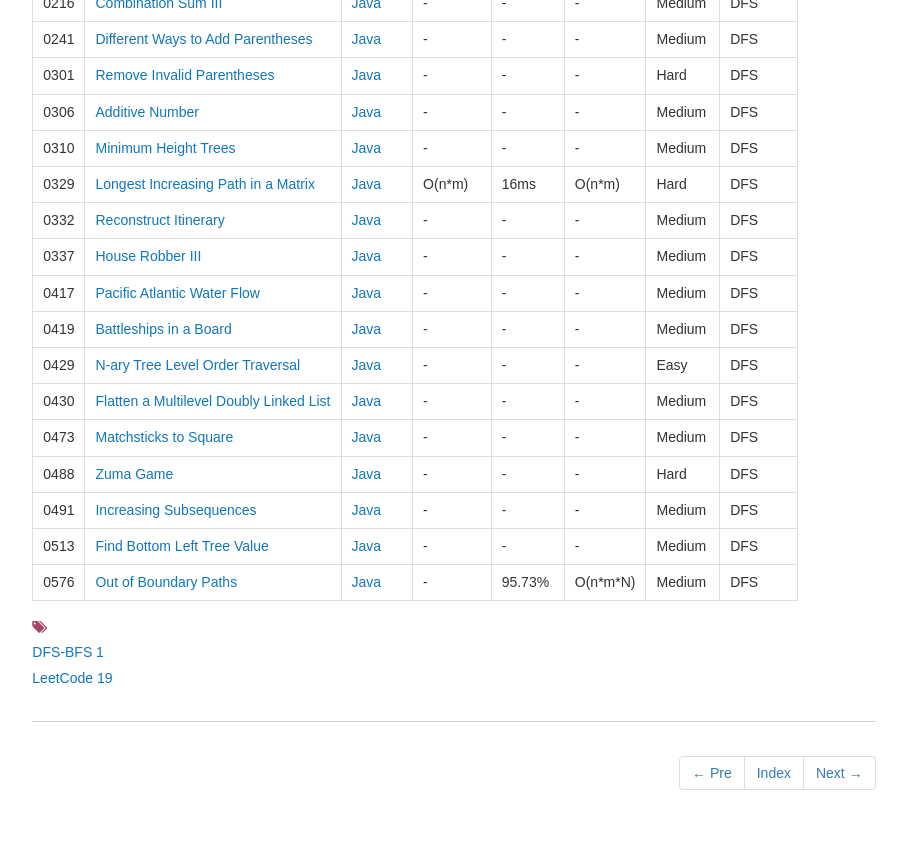
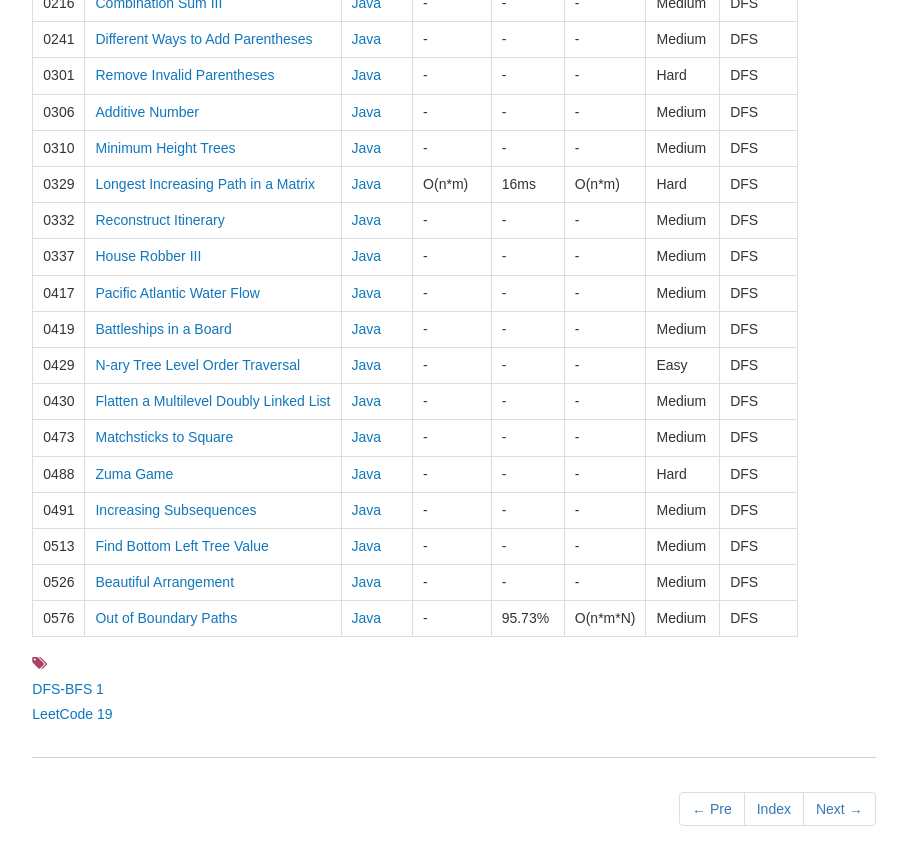
Before and after one commit to dunso/algorithm, a Jekyll site: the page built from docs/_posts/2017-12-03-DFS-BFS.md, in a window 1280 px wide and 900 px high, scrolled down 1037 px. Shown: the top 865 px of the window, without its empty margins (186-1093 px from the left). Built offline with Jekyll 4.4.1, drawn with Linux system fonts in a browser that asks for light colours; nearby versions of some CDN libraries.

Commit message:
Add index of LeetCode0526.java to docs

```diff
--- a/docs/_posts/2017-12-03-DFS-BFS.md
+++ b/docs/_posts/2017-12-03-DFS-BFS.md
@@ -51,4 +51,5 @@ icon: file-alt
 |0488|[Zuma Game](https://leetcode.com/problems/zuma-game/) | [Java](https://e.srl/leetcode-488/)  |-|-|-| Hard |DFS|
 |0491|[Increasing Subsequences](https://leetcode.com/problems/increasing-subsequences/) | [Java](https://e.srl/leetcode-491/)  |-|-|-| Medium |DFS|
 |0513|[Find Bottom Left Tree Value](https://leetcode.com/problems/find-bottom-left-tree-value/) | [Java](https://e.srl/leetcode-513/)  |-|-|-| Medium |DFS|
+|0526|[Beautiful Arrangement](https://leetcode.com/problems/beautiful-arrangement/) | [Java](https://e.srl/leetcode-526/)  |-|-|-| Medium |DFS|
 |0576|[Out of Boundary Paths](https://leetcode.com/problems/out-of-boundary-paths)| [Java](https://e.srl/leetcode-576/)  | - |95.73%| O(n\*m\*N)  |  Medium |DFS |
```
